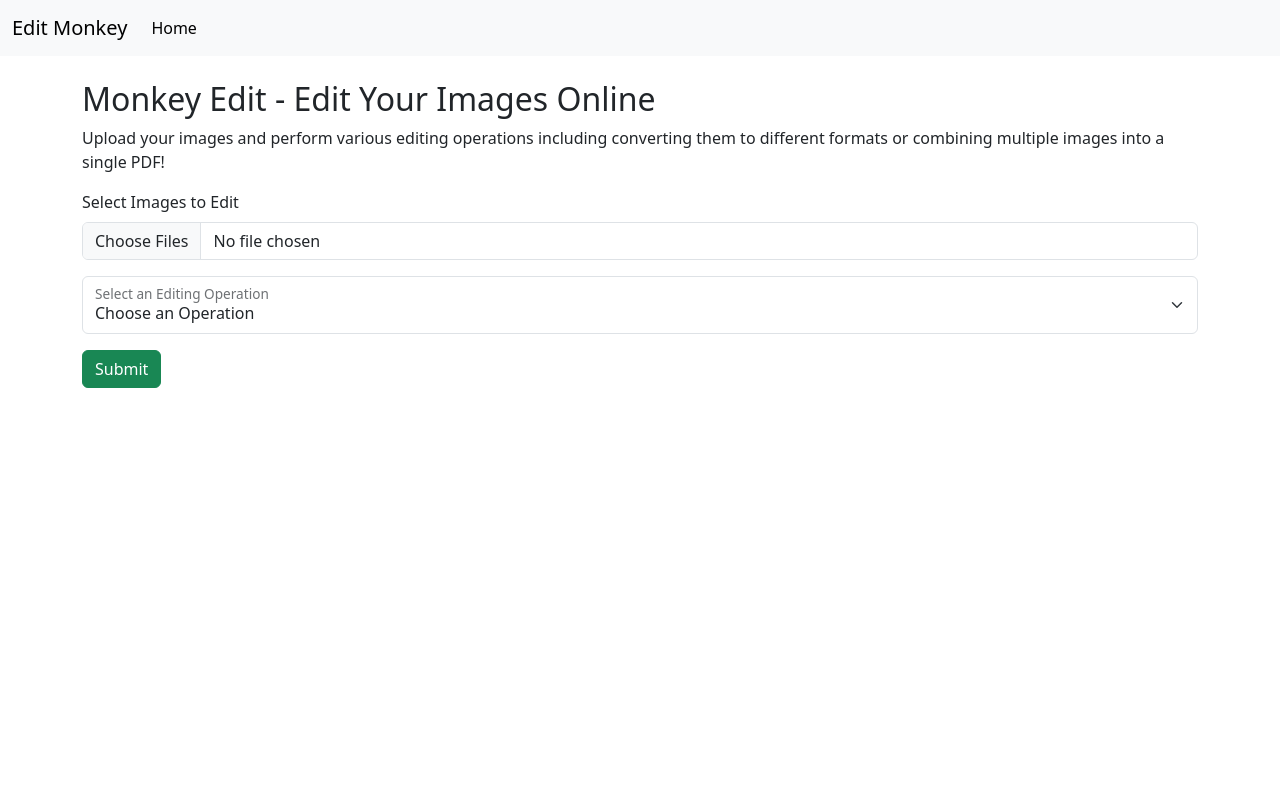
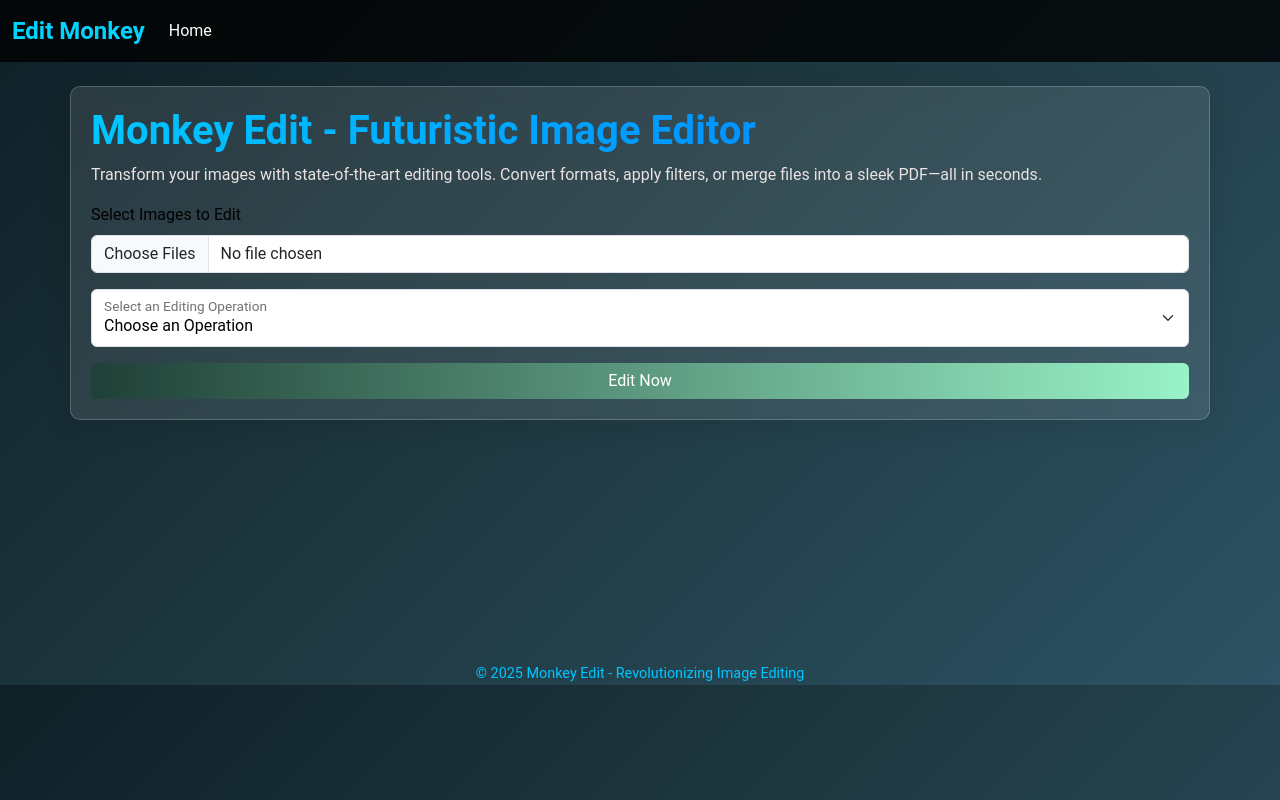
Before and after one commit to rraavviii/imageconverter, a Flask app: page / in a window 1280 px wide. Run offline with Flask 3, Linux system fonts and the light colour scheme; some libraries are stand-ins or nearby versions.

Commit message:
update app.py

```diff
--- a/app.py
+++ b/app.py
@@ -57,11 +57,21 @@ def convert_to_format(filepaths, format):
     converted_files = []
     for filepath in filepaths:
         image = Image.open(filepath)
-        output_path = os.path.join(RESULT_FOLDER, os.path.splitext(os.path.basename(filepath))[0] + f".{format.lower()}")
+
+        # Convert to RGB if saving as JPEG
+        if format.upper() == 'JPEG' and image.mode != 'RGB':
+            image = image.convert('RGB')
+
+        output_path = os.path.join(
+            RESULT_FOLDER,
+            os.path.splitext(os.path.basename(filepath))[0] + f".{format.lower()}"
+        )
         image.save(output_path, format=format)
         converted_files.append(output_path)
+
     flash('Files converted successfully!')
     return serve_files_as_zip(converted_files)
+
 
 def convert_to_grayscale(filepaths):
     converted_files = []
--- a/templates/index.html
+++ b/templates/index.html
@@ -4,18 +4,91 @@
 <head>
     <meta charset="utf-8">
     <meta name="viewport" content="width=device-width, initial-scale=1">
-    <title>Monkey Edit - Edit your images online</title>
+    <title>Monkey Edit - Futuristic Image Editor</title>
     <link href="https://cdn.jsdelivr.net/npm/bootstrap@5.3.0-alpha3/dist/css/bootstrap.min.css" rel="stylesheet"
         integrity="sha384-KK94CHFLLe+nY2dmCWGMq91rCGa5gtU4mk92HdvYe+M/SXH301p5ILy+dN9+nJOZ" crossorigin="anonymous">
+    <style>
+        body {
+            background: linear-gradient(135deg, #0f2027, #203a43, #2c5364);
+            color:rgb(233, 227, 227);
+            font-family: 'Roboto', sans-serif;
+
+        }
+
+        .navbar {
+            background: rgba(0, 0, 0, 0.8);
+        }
+
+        .navbar-brand {
+            font-weight: bold;
+            font-size: 1.5rem;
+            color: #00d4ff !important;
+        }
+
+        .navbar-nav .nav-link {
+            color: #ffffff !important;
+        }
+
+        .container {
+            background: rgba(255, 255, 255, 0.1);
+            border-radius: 10px;
+            padding: 20px;
+            box-shadow: 0 4px 30px rgba(0, 0, 0, 0.1);
+            backdrop-filter: blur(10px);
+            -webkit-backdrop-filter: blur(10px);
+            border: 1px solid rgba(255, 255, 255, 0.2);
+        }
+
+        h1 {
+            font-size: 2.5rem;
+            font-weight: bold;
+            background: linear-gradient(to right, #00c6ff, #0072ff);
+            -webkit-background-clip: text;
+            -webkit-text-fill-color: transparent;
+        }
+
+        .btn-success {
+            background: linear-gradient(to right, #1f4037, #99f2c8);
+            border: none;
+        }
+
+        .btn-success:hover {
+            background: linear-gradient(to right, #99f2c8, #1f4037);
+        }
+
+        .form-label,
+        .form-select,
+        .btn-close {
+            color:rgb(0, 0, 0);
+        }
+
+        .alert {
+            background: rgba(0, 128, 0, 0.2);
+            border: none;
+            color: #ffffff;
+            box-shadow: 0px 4px 10px rgba(0, 255, 0, 0.3);
+        }
+
+        .alert strong {
+            color: #00ff7f;
+        }
+
+        footer {
+
+            margin-top: 19vw;
+            text-align: center;
+            color: #00c6ff;
+            font-size: 0.9rem;
+        }
+    </style>
 </head>
 
 <body>
-    <nav class="navbar navbar-expand-lg bg-body-tertiary">
+    <nav class="navbar navbar-expand-lg">
         <div class="container-fluid">
             <a class="navbar-brand" href="/">Edit Monkey</a>
-            <button class="navbar-toggler" type="button" data-bs-toggle="collapse"
-                data-bs-target="#navbarSupportedContent" aria-controls="navbarSupportedContent" aria-expanded="false"
-                aria-label="Toggle navigation">
+            <button class="navbar-toggler" type="button" data-bs-toggle="collapse" data-bs-target="#navbarSupportedContent"
+                aria-controls="navbarSupportedContent" aria-expanded="false" aria-label="Toggle navigation">
                 <span class="navbar-toggler-icon"></span>
             </button>
             <div class="collapse navbar-collapse" id="navbarSupportedContent">
@@ -31,7 +104,7 @@
     {% with messages = get_flashed_messages(with_categories=true) %}
     {% if messages %}
         {% for category, message in messages %}
-        <div class="alert alert-success alert-dismissible fade show" role="alert">
+        <div class="alert alert-dismissible fade show mt-3" role="alert">
             <strong>Success!</strong> {{ message | safe }}
             <button type="button" class="btn-close" data-bs-dismiss="alert" aria-label="Close"></button>
         </div>
@@ -40,8 +113,8 @@
     {% endwith %}
 
     <div class="container my-4">
-        <h1 class="fs-2 text">Monkey Edit - Edit Your Images Online</h1>
-        <p>Upload your images and perform various editing operations including converting them to different formats or combining multiple images into a single PDF!</p>
+        <h1>Monkey Edit - Futuristic Image Editor</h1>
+        <p>Transform your images with state-of-the-art editing tools. Convert formats, apply filters, or merge files into a sleek PDF—all in seconds.</p>
 
         <form action="/edit" method="post" enctype="multipart/form-data">
             <div class="mb-3">
@@ -50,21 +123,24 @@
             </div>
             <div class="mb-3">
                 <div class="form-floating">
-                    <select name="operation" class="form-select" id="floatingSelect"
-                        aria-label="Floating label select example">
+                    <select name="operation" class="form-select" id="floatingSelect" aria-label="Select an Editing Operation">
                         <option selected>Choose an Operation</option>
                         <option value="cpng">Convert to PNG</option>
                         <option value="cgray">Convert to Grayscale</option>
                         <option value="cwebp">Convert to WebP</option>
-                        <option value="cjpg">Convert to JPG</option>
+                        <option value="cjpg">Convert to JPEG</option>
                         <option value="multiple_to_pdf">Convert Multiple Images to PDF</option>
                     </select>
                     <label for="floatingSelect">Select an Editing Operation</label>
                 </div>
             </div>
-            <button type="submit" class="btn btn-success">Submit</button>
+            <button type="submit" class="btn btn-success w-100">Edit Now</button>
         </form>
     </div>
+
+    <footer>
+        &copy; 2025 Monkey Edit - Revolutionizing Image Editing
+    </footer>
 
     <script src="https://cdn.jsdelivr.net/npm/bootstrap@5.3.0-alpha3/dist/js/bootstrap.bundle.min.js"
         integrity="sha384-ENjdO4Dr2bkBIFxQpeoTz1HIcje39Wm4jDKdf19u8gI4ddQ3GYNS7NTKfAdVQSZe"
```
Also changed, not shown: results/Screenshot_2.jpeg (added), results/Screenshot_2.png (added), 2 other files.
